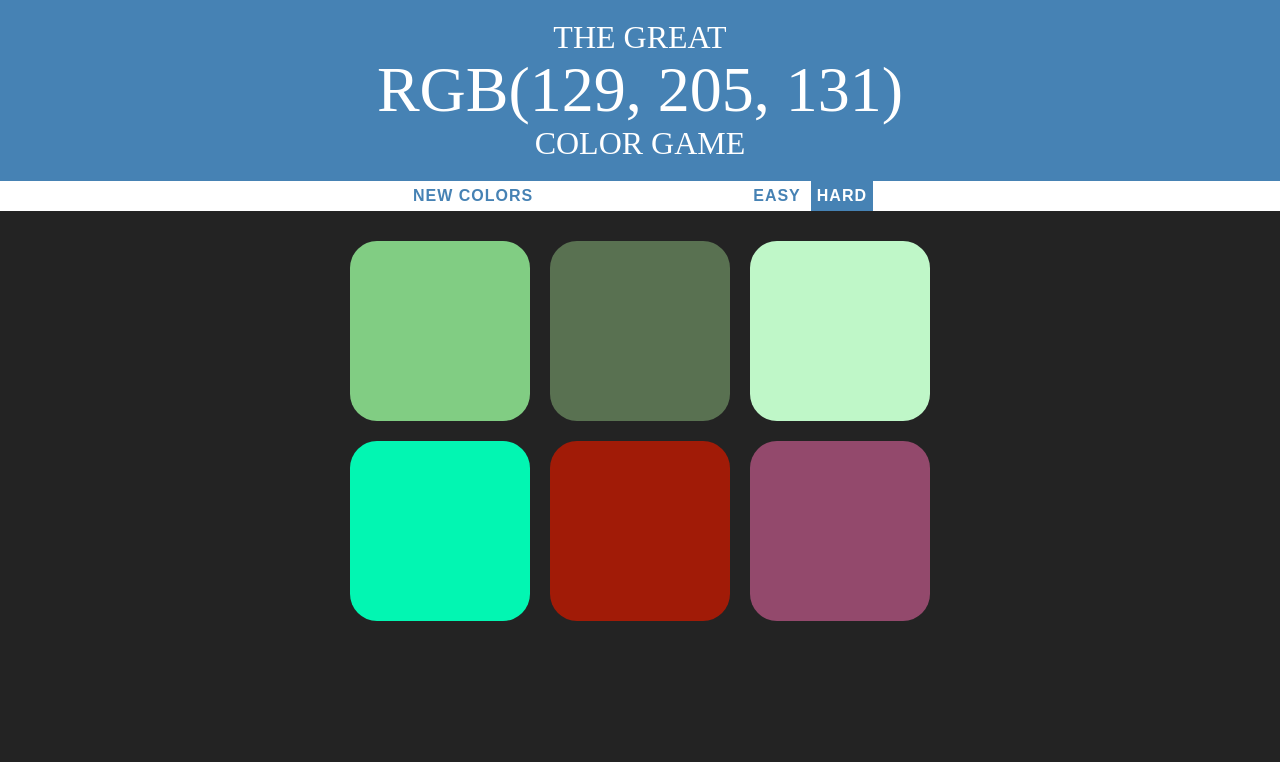
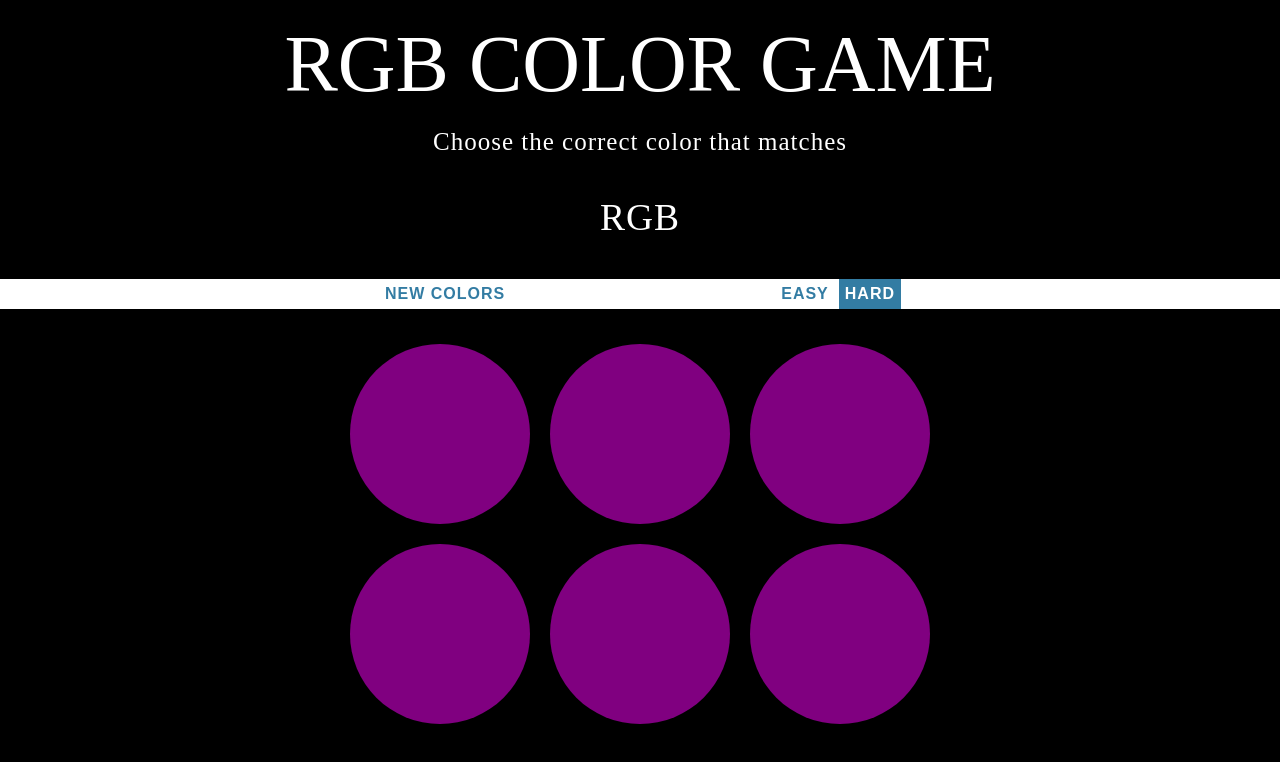
Before and after one commit to Varshax/colorgame.github.io, a plain HTML site: page index.html in a window 1280 px wide. Drawn offline with Linux system fonts and the light colour scheme; files that its build step writes are made by us from their sources.

Commit message:
Add files via upload

```diff
--- a/index.html
+++ b/index.html
@@ -1,29 +1,32 @@
 <!DOCTYPE html>
 <html>
 <head>
-    <title>Color Game</title>
+    <title>RGB Color Guessing Game</title>
+    <link rel="stylesheet" href="assets/styles.css">
+
 </head>
-<link rel="stylesheet" type="text/css" href="colorgame.css">
     <body>
-    <h1>The great
-    <br>
-    <span id ="colorDisplay">RGB</span>
-    <br>
-    Color game</h1>
-    <div id="stripes">
+
+        <h1>RGB Color Game</h1>
+        <p>Choose the correct color that matches</p>
+        <p><span id="colorDisplay">rgb</span></p>
+
+        <div id="messagestripe">
             <button id="reset">New Colors</button>
             <span id="message"></span>
-        <button id=easyBtn>Easy</button>
-        <button id=hardBtn class="selected">Hard</button>
+            <button class="mode">Easy</button>
+            <button class="mode selected">Hard</button>
         </div>
+
         <div id="container">
-        <div class="square"></div>
-        <div class="square"></div>
-        <div class="square"></div>
-        <div class="square"></div>
-        <div class="square"></div>
-        <div class="square"></div>
+            <div class="circle"></div>
+            <div class="circle"></div>
+            <div class="circle"></div>
+            <div class="circle"></div>
+            <div class="circle"></div>
+            <div class="circle"></div>
         </div>
-<script type="text/javascript" src="colorgame.js"></script>
+
+        <script type="text/javascript" src="assets/custom.js"></script>
     </body>
 </html>
--- /dev/null
+++ b/styles.css
@@ -0,0 +1,87 @@
+body {
+    background-color: #000000;
+    margin: 0;
+    font-family: "Montserrat", "Avenir";
+}
+
+h1 {
+    font-size: 80px;
+    line-height: 1.1;
+    text-align: center;
+    color: white;
+    margin: 0;
+    font-weight: normal;
+    text-transform: uppercase;
+    padding: 20px 0;
+}
+
+p {
+    font-size: 25px;
+    text-align: center;
+    color: white;
+    margin: 0;
+    padding-bottom: 40px;
+    letter-spacing: 1px;
+
+}
+
+.circle {
+    width: 30%;
+    background: purple;
+    padding-bottom: 30%;
+    float: left;
+    margin: 1.66%;
+    border-radius: 50%;
+    transition: background 0.5s;
+    /*to work on other browers*/
+    -webkit-transition: background 0.5s;
+    -moz-transition: background 0.5s;
+}
+
+#container {
+    margin: 25px auto;
+    max-width: 600px;
+}
+
+#messagestripe {
+    background: white;
+    height: 30px;
+    text-align: center;
+    color: black;
+}
+
+.selected {
+    color: white;
+    background-color: rgb(51, 124, 163);
+}
+
+#colorDisplay {
+    font-size: 150%;
+    text-transform: uppercase;
+}
+
+#message {
+    display: inline-block;
+    width: 20%;
+}
+
+button {
+    border: none;
+    background: none;
+    text-transform: uppercase;
+    height: 100%;
+    font-weight: 700;
+    color: rgb(51, 124, 163);
+    letter-spacing: 1px;
+    font-size: inherit;
+    transition: all 0.3s;
+    outline: none;
+    /*to work on other browers*/
+    -webkit-transition: all 0.3s;
+    -moz-transition: all 0.3s;
+}
+
+button:hover {
+    color: white;
+    background-color: rgb(51, 124, 163);
+}
```
Also changed, not shown: custom.js (added, +110 -0 lines). Lines whose indentation alone changed are shown as unchanged.
